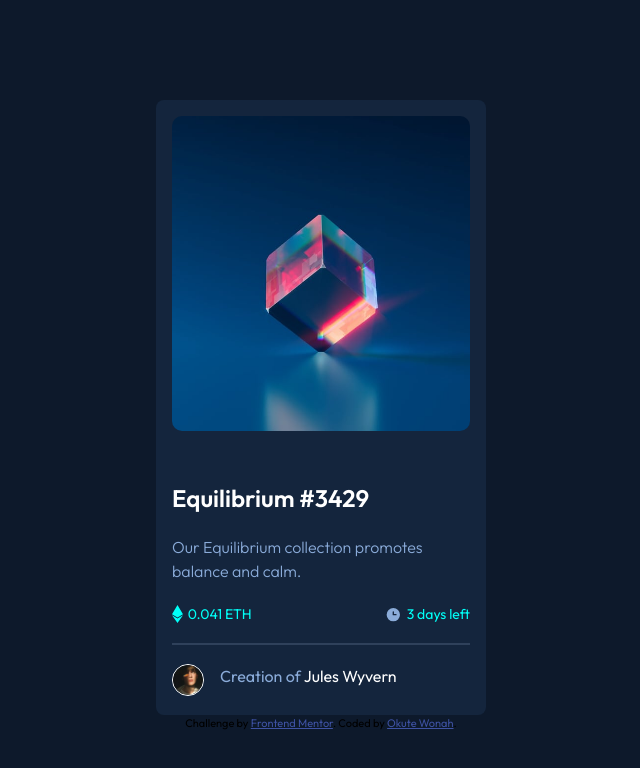
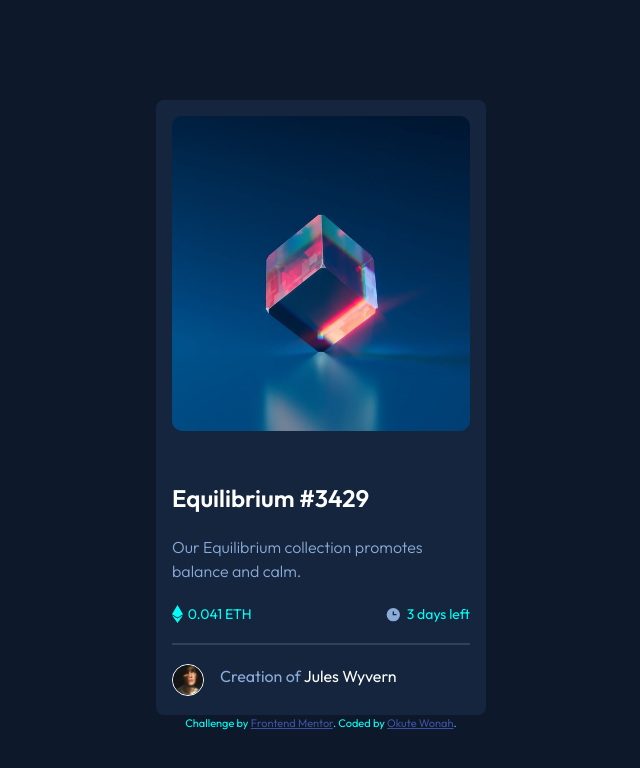
Before and after one commit to okutewonah/fm-nft-preview-card, a plain HTML site: page index.html in a window 1280 px wide. Shown: the whole page, without its empty margins (319-959 px from the left). Drawn offline with Linux system fonts and the light colour scheme.

Commit message:
added screenshot

```diff
--- a/index.html
+++ b/index.html
@@ -10,7 +10,7 @@
 
   <!-- Feel free to remove these styles or customise in your own stylesheet 👍 -->
   <style>
-    .attribution { font-size: 11px; text-align: center; }
+    .attribution { font-size: 11px; text-align: center; color: hsl(178, 100%, 50%); }
     .attribution a { color: hsl(228, 45%, 44%); }
   </style>
 </head>
```
Also changed, not shown: screenshot.jpg (added).
